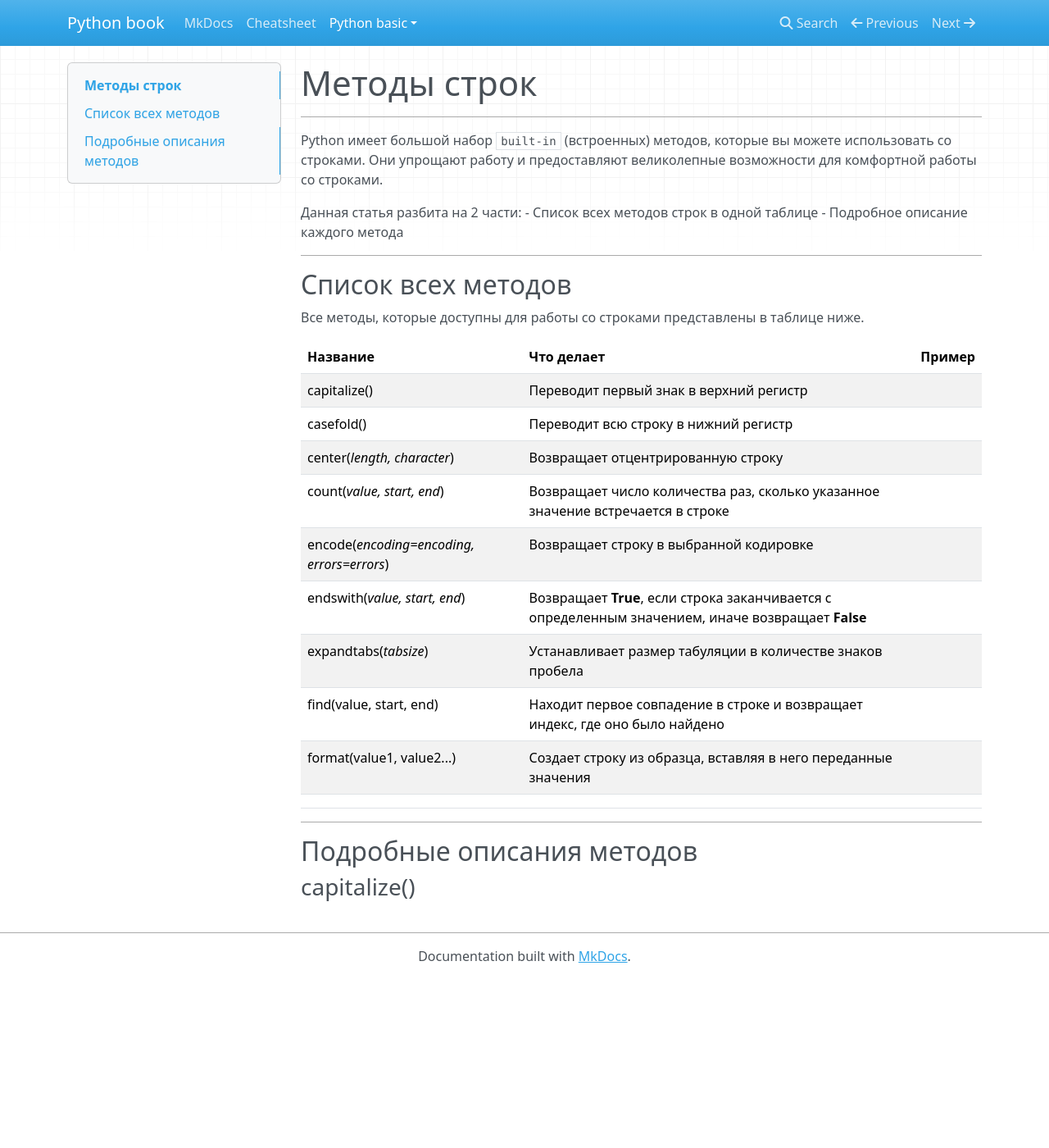
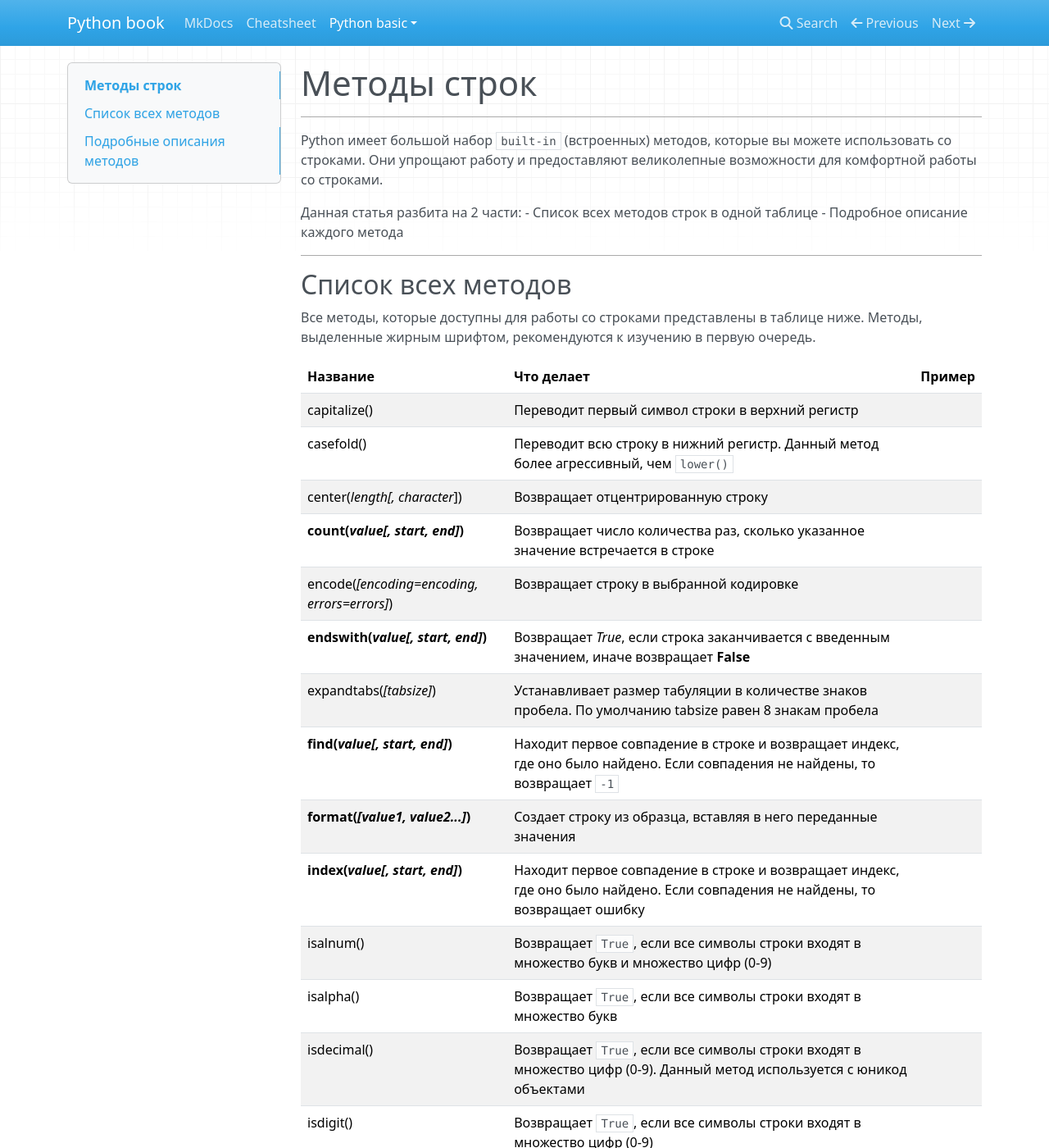
Before and after one commit to smackov/python_book, an MkDocs documentation site: the page built from book/docs/Python basic/String methods.md, in a window 1280 px wide and 1400 px high. Shown: the whole window at 82% size. Built offline with MkDocs 1.6.1, drawn with Linux system fonts in a browser that asks for light colours; nearby versions of some CDN libraries; some of the changed text lies outside the part shown.

Commit message:
Append 'String methods' doc

```diff
--- a/book/docs/Python basic/String methods.md
+++ b/book/docs/Python basic/String methods.md
@@ -13,19 +13,30 @@ Python имеет большой набор `built-in` (встроенных) м
 ## Список всех методов
 
 Все методы, которые доступны для работы со строками представлены в таблице ниже.
+Методы, выделенные жирным шрифтом, рекомендуются к изучению в первую очередь.
 
 | Название | Что делает | Пример |
 | -------- | ---------- | :----: |
-| capitalize() | Переводит первый знак в верхний регистр |        |
-| casefold() | Переводит всю строку в нижний регистр |  |
-| center(*length, character*) | Возвращает отцентрированную строку |  |
-| count(*value, start, end*) | Возвращает число количества раз, сколько указанное значение встречается в строке |  |
-| encode(*encoding=encoding, errors=errors*) | Возвращает строку в выбранной кодировке |  |
-| endswith(*value, start, end*) | Возвращает **True**, если строка заканчивается с определенным значением, иначе возвращает **False** |  |
-| expandtabs(*tabsize*) | Устанавливает размер табуляции в количестве знаков пробела |  |
-| find(value, start, end) | Находит первое совпадение в строке и возвращает индекс, где оно было найдено |  |
-| format(value1, value2...) | Создает строку из образца, вставляя в него переданные значения |  |
-|  |  |  |
+| capitalize() | Переводит первый символ строки в верхний регистр |        |
+| casefold() | Переводит всю строку в нижний регистр. Данный метод более агрессивный, чем `lower()` |  |
+| center(*length[, character*]) | Возвращает отцентрированную строку |  |
+| __count(*value[, start, end]*)__ | Возвращает число количества раз, сколько указанное значение встречается в строке |  |
+| encode(*[encoding=encoding, errors=errors]*) | Возвращает строку в выбранной кодировке |  |
+| __endswith(*value[, start, end]*)__ | Возвращает *True*, если строка заканчивается с введенным значением, иначе возвращает **False** |  |
+| expandtabs(*[tabsize]*) | Устанавливает размер табуляции в количестве знаков пробела. По умолчанию tabsize равен 8 знакам пробела |  |
+| __find(*value[, start, end]*)__ | Находит первое совпадение в строке и возвращает индекс, где оно было найдено. Если совпадения не найдены, то возвращает `-1` |  |
+| __format(*[value1, value2...]*)__ | Создает строку из образца, вставляя в него переданные значения |  |
+| __index(*value[, start, end]*)__ | Находит первое совпадение в строке и возвращает индекс, где оно было найдено. Если совпадения не найдены, то возвращает ошибку |  |
+| isalnum() | Возвращает `True`, если все символы строки входят в множество букв и множество цифр (0-9) |  |
+| isalpha() | Возвращает `True`, если все символы строки входят в множество букв |  |
+| isdecimal() | Возвращает `True`, если все символы строки входят в множество цифр (0-9). Данный метод используется с юникод объектами |  |
+| isdigit() | Возвращает `True`, если все символы строки входят в множество цифр (0-9) |  |
+| isidentifier() | Возвращает `True`, если все символы строки состоят их букв, цифр (0-9) или знаков нижнего подчеркивания `_`. Индентификатор не может начинаться с числа и содержать пробелы |  |
+| islower() | Возвращает `True`, если все символы строки расположены в нижнем регистре  |  |
+| isprintable() | Возвращает `True`, если все символы строки печатаемые. Например, символ перевода строки является непечатаемым символом |  |
+| isspace() | Возвращает `True`, если все символы строки являются знаками пробела |  |
+| istitle() | Возвращает `True`, если все первые буквы слов строки являются заглавными, а остальные нет |  |
+| isupper() | Возвращает `True`, если все символы строки расположены в верхнем регистре |  |
 
 ***
 
```
